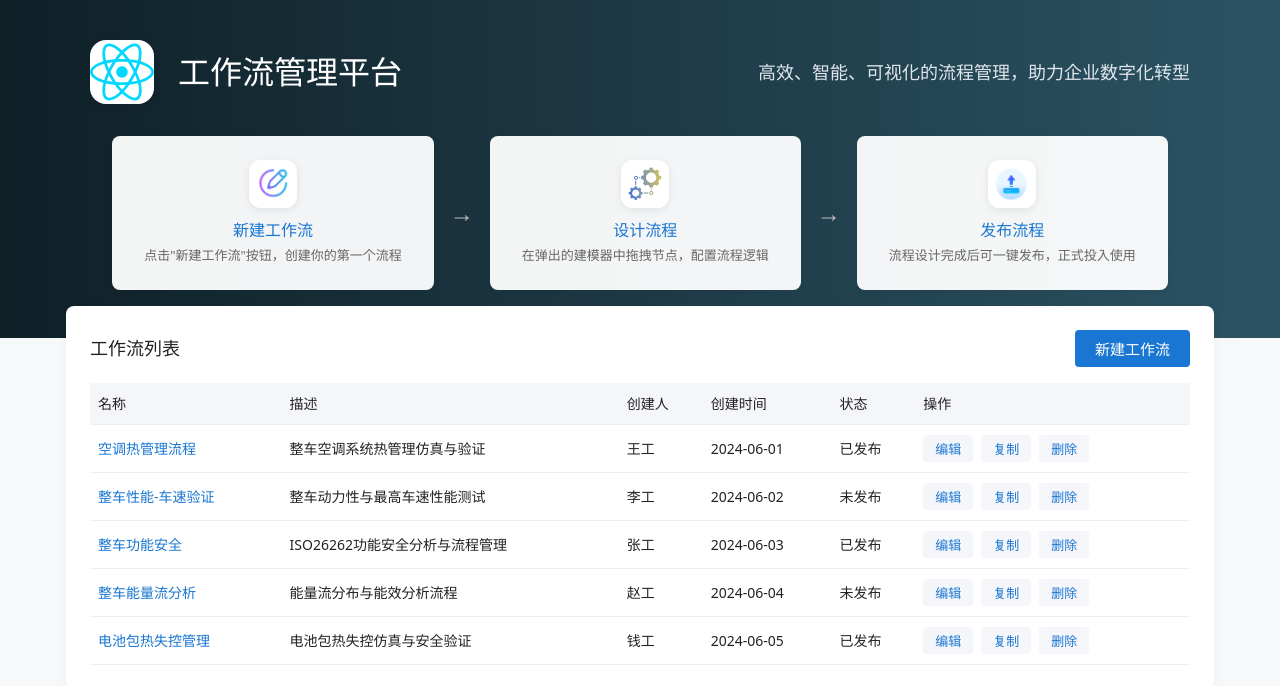
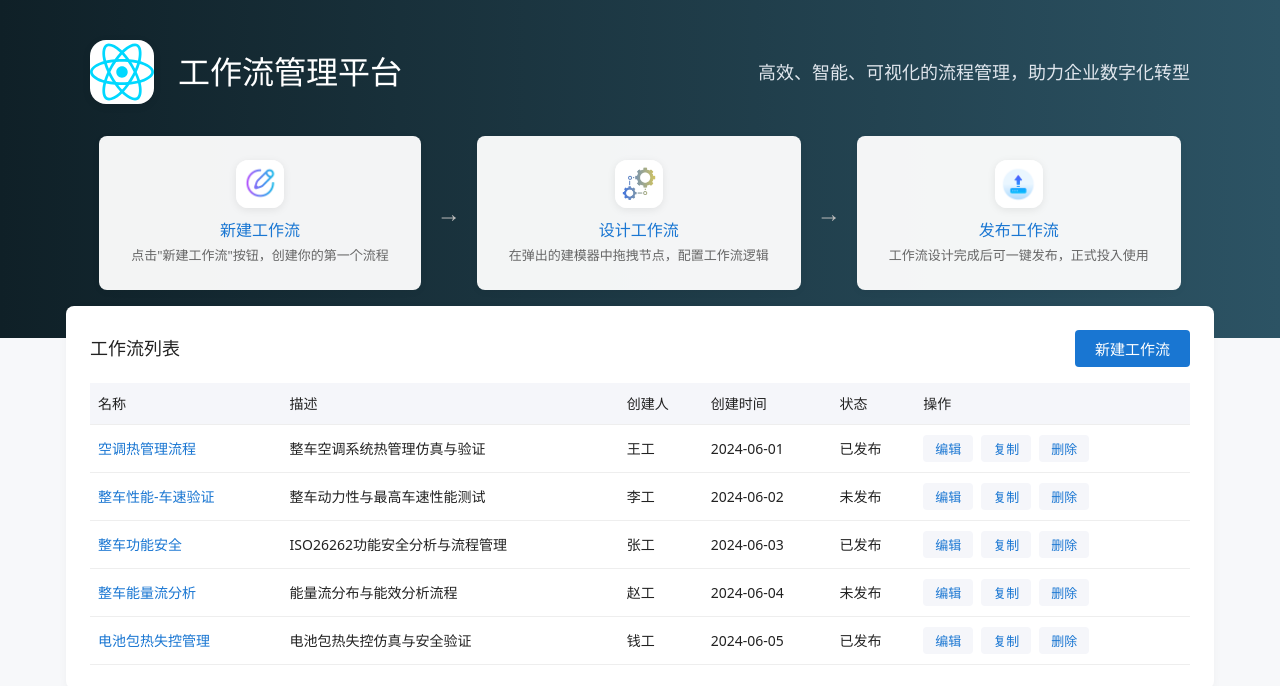
Before and after one commit to jkrescue/MBSE, a React (Vite) app in the folder frontend/: page / in a window 1280 px wide. Shown: the top 686 px of the page. Built offline with nearby package versions, Linux system fonts and the light colour scheme.

Commit message:
补充基本首页

```diff
--- a/frontend/src/WorkflowHome.jsx
+++ b/frontend/src/WorkflowHome.jsx
@@ -24,14 +24,14 @@ const GuideSteps = () => (
         <div className="guide-arrow">→</div>
         <div className="guide-step">
           <img src={editImg} alt="编辑" className="step-img" />
-          <div className="step-title">设计流程</div>
-          <div className="step-desc">在弹出的建模器中拖拽节点，配置流程逻辑</div>
+          <div className="step-title">设计工作流</div>
+          <div className="step-desc">在弹出的建模器中拖拽节点，配置工作流逻辑</div>
         </div>
         <div className="guide-arrow">→</div>
         <div className="guide-step">
           <img src={publishImg} alt="发布" className="step-img" />
-          <div className="step-title">发布流程</div>
-          <div className="step-desc">流程设计完成后可一键发布，正式投入使用</div>
+          <div className="step-title">发布工作流</div>
+          <div className="step-desc">工作流设计完成后可一键发布，正式投入使用</div>
         </div>
       </div>
     </div>
```
